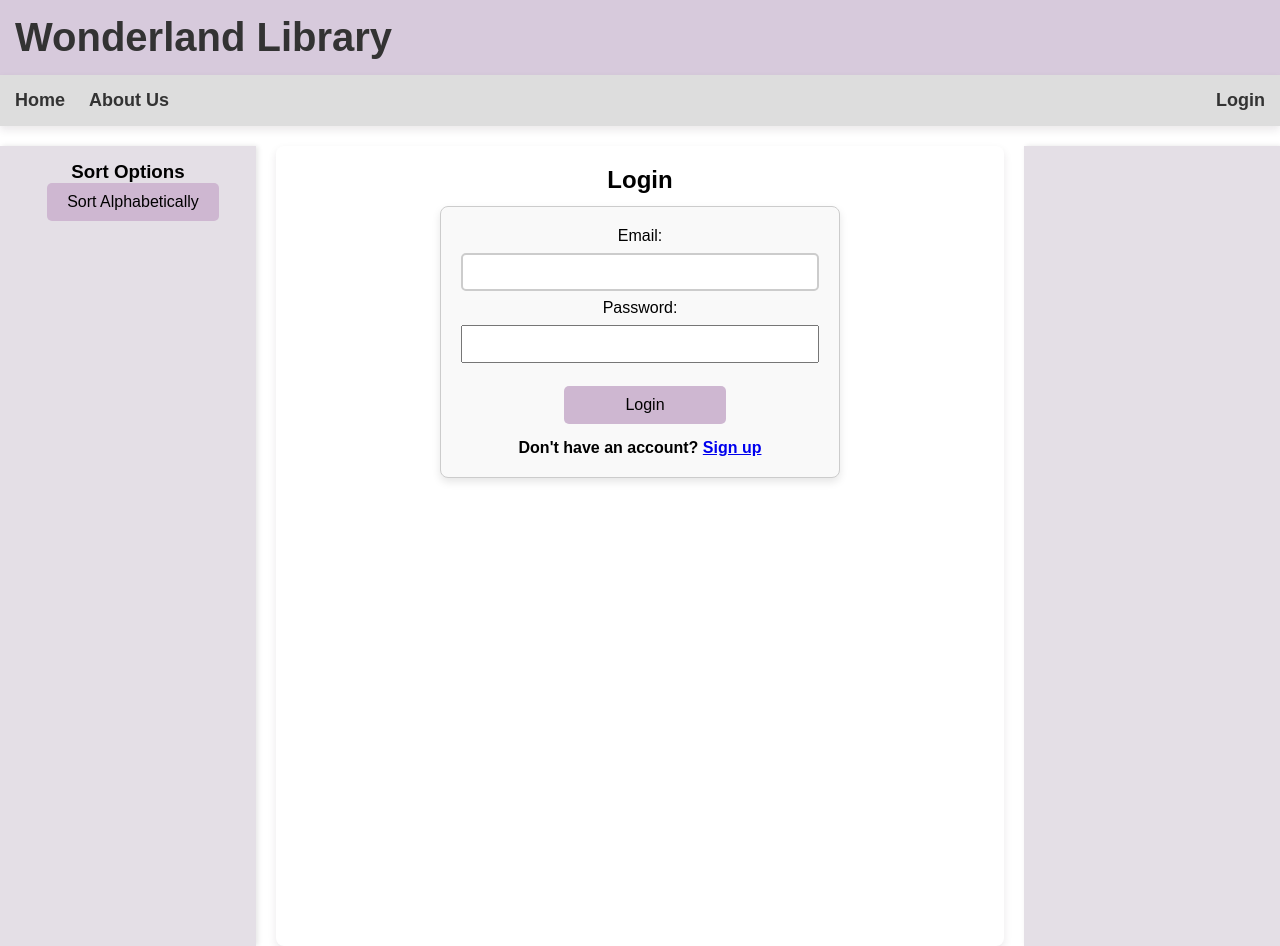
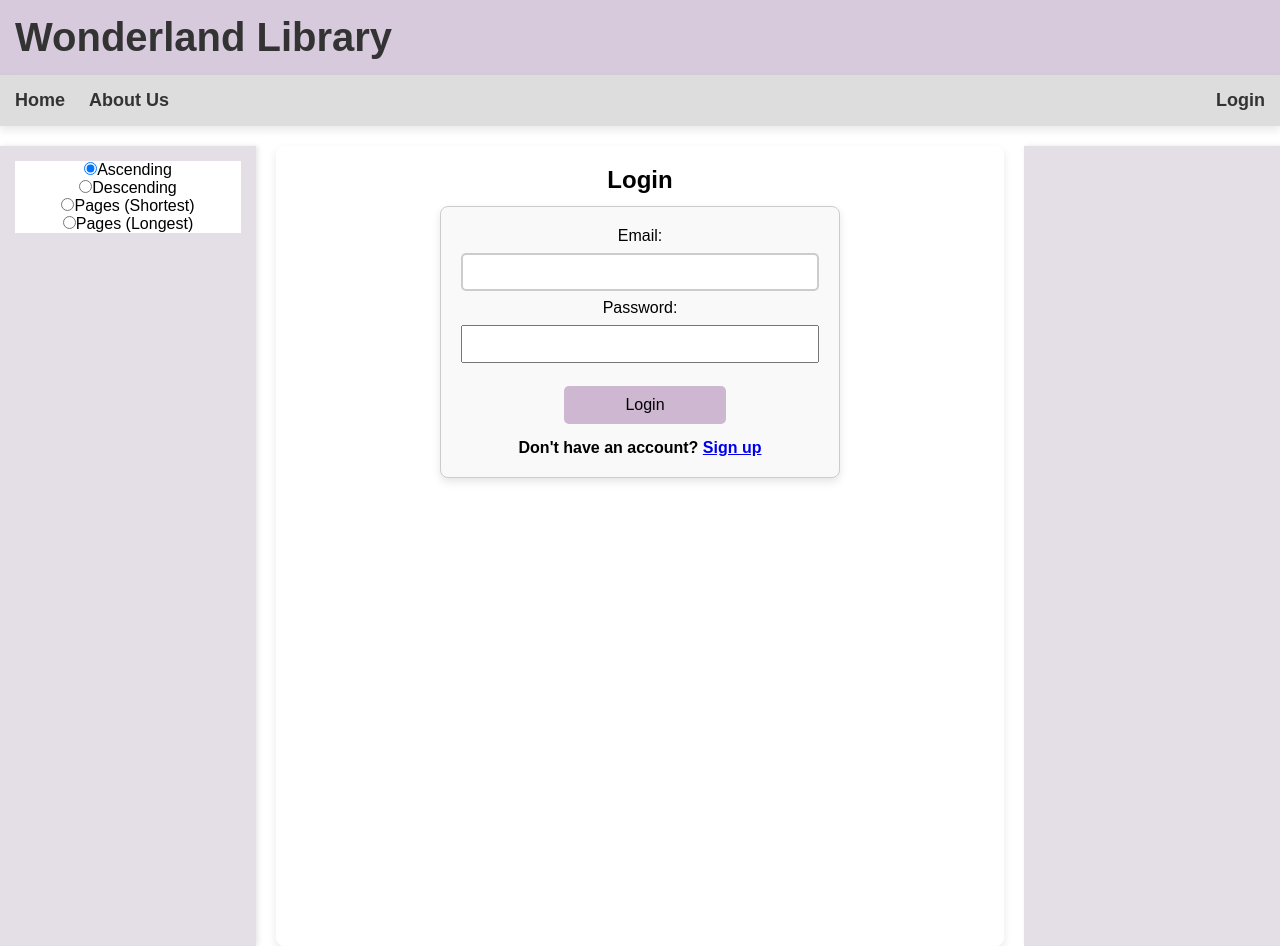
Before and after one commit to lidiamadaras/WonderLandLibrary, a React (Create React App) app in the folder library-frontend/: page /login in a window 1280 px wide. Built offline with nearby package versions, Linux system fonts and the light colour scheme.

Commit message:
All sorts working

```diff
--- a/library-frontend/src/pages/Home.js
+++ b/library-frontend/src/pages/Home.js
@@ -3,7 +3,7 @@ import { useLocation } from 'react-router-dom'; // Add this
 import '../css/Home.css';
 import BookList from '../books/BookList';
 
-function Home({ sortTrigger }) {
+function Home({ sortOption }) {
   const [searchQuery, setSearchQuery] = useState(''); // Search bar value
   const [books, setBooks] = useState([]); // Books state
   const [error, setError] = useState(null); // Error state
@@ -53,21 +53,24 @@ function Home({ sortTrigger }) {
   };
 
   // Handle search form submission
-  const handleSearch = (event) => {
-    event.preventDefault(); // Prevent page reload
-    if (searchQuery.trim() === '') {
-      fetchBooks(); // Fetch all books if searchQuery is empty
-      //maybe add here the dispply of books with BookList?
-    } else {
-      fetchBooksByName(searchQuery); // Fetch books by name
-      //add logic to navigate to single book page
+  const sortBooks = (books, option) => {
+    switch (option) {
+      case 'reverse':
+        return books.sort((a, b) => b.booktitle.localeCompare(a.booktitle));
+      case 'pageNumbers':
+        return books.sort((a, b) => b.pages - a.pages); // Sort by page count, longest to shortest
+      case 'pageNumbersAsc':
+        return books.sort((a, b) => a.pages - b.pages);
+      default:
+        return books.sort((a, b) => a.booktitle.localeCompare(b.booktitle)); // Alphabetical sorting by default
     }
   };
 
-  const handleSortBooks = useCallback(() => {
-    const sortedBooks = [...books].sort((a, b) => a.booktitle.localeCompare(b.booktitle));
-    setBooks(sortedBooks);
-  }, [books]);
+  useEffect(() => {
+    if (books.length > 0) {
+      setBooks(sortBooks([...books], sortOption));
+    }
+  }, [sortOption, books]); // Re-sort books when sortOption changes
 
 
   // Fetch all books on component mount
@@ -80,11 +83,10 @@ function Home({ sortTrigger }) {
     }
   }, [location.state]); // Run only once
 
-  useEffect(() => {
-    if (sortTrigger) {
-      handleSortBooks();
-    }
-  }, [sortTrigger, handleSortBooks]);
+  const handleSearch = (e) => {
+    e.preventDefault();
+    fetchBooksByName(searchQuery);
+  };
 
   // Render the component
   return (
--- a/library-frontend/src/pages/Main.js
+++ b/library-frontend/src/pages/Main.js
@@ -13,15 +13,15 @@ import Profile from './Profile';
 function Main() {
   const [token, setToken] = useState(localStorage.getItem('token'));
   const location = useLocation();
-  const [sortTrigger, setSortTrigger] = useState(false);
+  const [sortOption, setSortOption] = useState('alphabetical');
 
   // Listen for changes in location to update the token
   useEffect(() => {
     setToken(localStorage.getItem('token')); // Update token when location changes
   }, [location]);
 
-  const handleSortClick = () => {
-    setSortTrigger((prev) => !prev); // Toggle state to trigger sorting
+  const handleSortChange = (event) => {
+    setSortOption(event.target.value); // Set the sort option
   };
 
   return (
@@ -30,17 +30,59 @@ function Main() {
       <div className="layout-container">
 
         <div className="sidebar-left">
-        <nav className="side-menu">
-            <h3>Sort Options</h3>
-            <button onClick={handleSortClick}>Sort Alphabetically</button>
-        </nav>
+        <div>
+          <input
+            type="radio"
+            id="alphabetical"
+            name="sortOption"
+            value="alphabetical"
+            checked={sortOption === 'alphabetical'}
+            onChange={handleSortChange}
+          />
+          <label htmlFor="alphabetical">Ascending</label>
+        </div>
+      <div>
+        <input
+          type="radio"
+          id="reverse"
+          name="sortOption"
+          value="reverse"
+          checked={sortOption === 'reverse'}
+          onChange={handleSortChange}
+        />
+        <label htmlFor="reverse">Descending</label>
+      </div>
+
+      <div>
+      <input
+        type="radio"
+        id="pageNumbersAsc"
+        name="sortOption"
+        value="pageNumbersAsc"
+        checked={sortOption === 'pageNumbersAsc'}
+        onChange={handleSortChange}
+      />
+      <label htmlFor="pageNumbersAsc">Pages (Shortest)</label>
+      </div>
+
+      <div>
+        <input
+          type="radio"
+          id="pageNumbers"
+          name="sortOption"
+          value="pageNumbers"
+          checked={sortOption === 'pageNumbers'}
+          onChange={handleSortChange}
+        />
+        <label htmlFor="pageNumbers">Pages (Longest)</label>
+      </div>
         </div>
 
 
         <div className="main-content">
           <div className="box">
             <Routes>
-              <Route path="/" element={<Home sortTrigger={sortTrigger} />} />
+              <Route path="/" element={<Home sortOption={sortOption} />} />
               <Route path="/register" element={<Register />} />
               <Route path="/login" element={<Login />} />
               <Route path="/about" element={<About />} />
```
